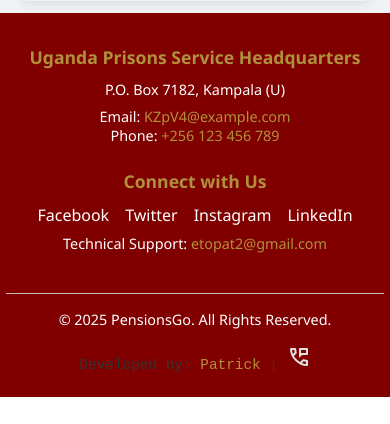
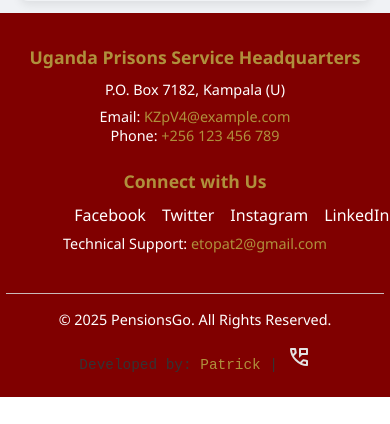
Before and after one commit to etopat/PensionApp, a PHP site: page /frontend/faq.html in a window 390 px wide. Shown: the part 373-797 px from the top of the page. Run offline with PHP 8.4, Linux system fonts and the light colour scheme.

Commit message:
Update social links styles in footer

```diff
--- a/frontend/css/styles.css
+++ b/frontend/css/styles.css
@@ -195,9 +195,7 @@ a.button:focus {
         font-size: 0.9rem;
     }
 
-    .footer-wrapper .social-links li a {
-        font-size: 1rem;
-    }
+
     .header-text {
         position: relative;
         left: 0;
@@ -294,9 +292,10 @@ footer hr {
 footer .social-links {
     list-style: none;
     display: flex;
-    justify-content: center;
+    justify-content: space-between;
     gap: 1rem;
-    padding: 0;
+    padding-right: 15%;
+    padding-left: 15%;
     margin: 0.5rem 0;
     text-decoration: none;
 }
```
